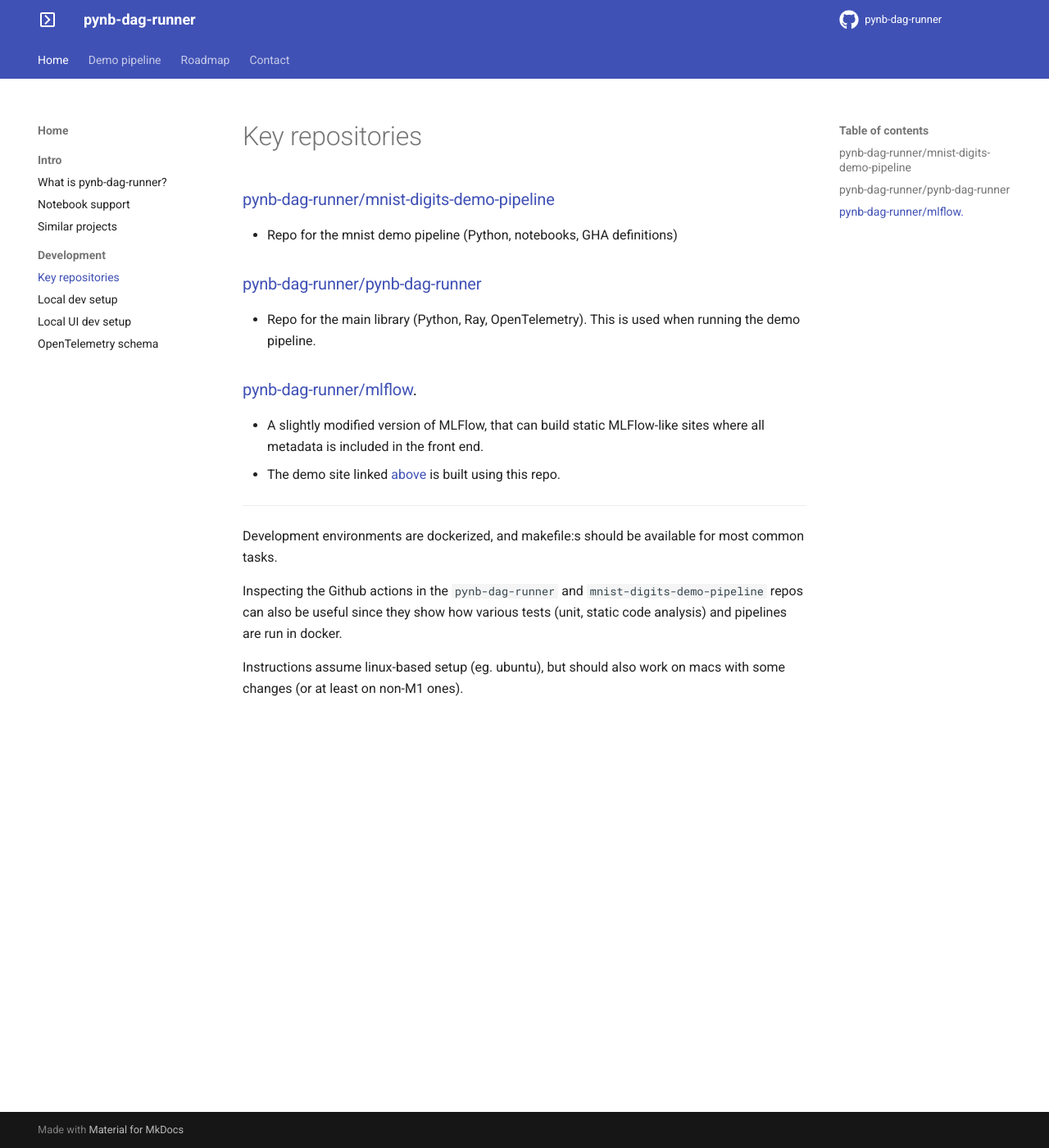
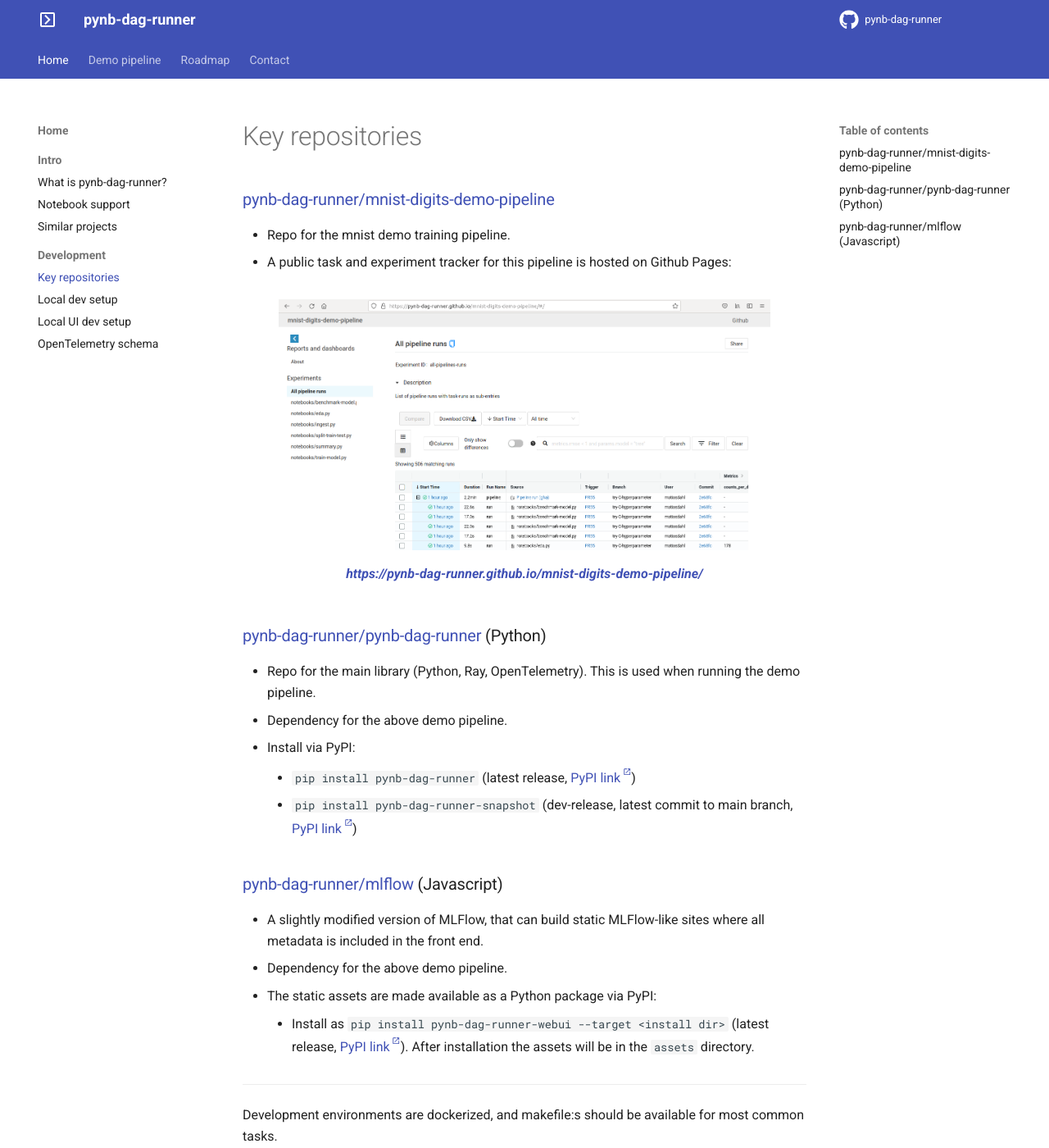
Before and after one commit to composable-logs/composable-logs, an MkDocs documentation site: the page built from docs/docs/dev/index.md, in a window 1280 px wide and 1400 px high. Shown: the whole window at 82% size. Built offline with MkDocs 1.6.1 and Material for MkDocs 9.7.7, drawn with Linux system fonts in a browser that asks for light colours; comment, search, counter and statistics services are not loaded; some of the changed text lies outside the part shown.

Commit message:
docs: update "Key repositories" page; add links to PyPI (#150)

```diff
--- a/docs/docs/dev/index.md
+++ b/docs/docs/dev/index.md
@@ -1,12 +1,28 @@
 ### [pynb-dag-runner/mnist-digits-demo-pipeline](https://github.com/pynb-dag-runner/mnist-digits-demo-pipeline)
- - Repo for the mnist demo pipeline (Python, notebooks, GHA definitions)
+ - Repo for the mnist demo training pipeline.
+ - A public task and experiment tracker for this pipeline is hosted on Github Pages:
+<figure markdown>
+  [![screenshot-task-list.png](../live-demos/mnist-digits-demo-pipeline/screenshot-task-list.png){ width="600"}](https://pynb-dag-runner.github.io/mnist-digits-demo-pipeline/)
+  <figcaption>
+  <b><a href="https://pynb-dag-runner.github.io/mnist-digits-demo-pipeline/">
+  https://pynb-dag-runner.github.io/mnist-digits-demo-pipeline/
+  </a></b>
+  </figcaption>
+</figure>
 
-### [pynb-dag-runner/pynb-dag-runner](https://github.com/pynb-dag-runner/pynb-dag-runner)
+
+### [pynb-dag-runner/pynb-dag-runner](https://github.com/pynb-dag-runner/pynb-dag-runner) (Python)
  - Repo for the main library (Python, Ray, OpenTelemetry). This is used when running the demo pipeline.
+ - Dependency for the above demo pipeline.
+ - Install via PyPI:
+     - `pip install pynb-dag-runner` (latest release, [PyPI link<sup><sup><sub>:material-launch:</sub></sup></sup>](https://pypi.org/project/pynb-dag-runner))
+     - `pip install pynb-dag-runner-snapshot` (dev-release, latest commit to main branch, [PyPI link<sup><sup><sub>:material-launch:</sub></sup></sup>](https://pypi.org/project/pynb-dag-runner-snapshot))
 
-### [pynb-dag-runner/mlflow](https://github.com/pynb-dag-runner/mlflow).
+### [pynb-dag-runner/mlflow](https://github.com/pynb-dag-runner/mlflow) (Javascript)
  - A slightly modified version of MLFlow, that can build static MLFlow-like sites where all metadata is included in the front end.
- - The demo site linked [above](https://pynb-dag-runner.github.io/mnist-digits-demo-pipeline) is built using this repo.
+ - Dependency for the above demo pipeline.
+ - The static assets are made available as a Python package via PyPI:
+     - Install as `pip install pynb-dag-runner-webui --target <install dir>` (latest release, [PyPI link<sup><sup><sub>:material-launch:</sub></sup></sup>](https://pypi.org/project/pynb-dag-runner-webui)). After installation the assets will be in the `assets` directory.
 
 ---
 
@@ -14,4 +30,4 @@
 
 Inspecting the Github actions in the `pynb-dag-runner` and `mnist-digits-demo-pipeline` repos can also be useful since they show how various tests (unit, static code analysis) and pipelines are run in docker.
 
-Instructions assume linux-based setup (eg. ubuntu), but should also work on macs with some changes (or at least on non-M1 ones).
+Instructions assume linux-based setup (eg. Ubuntu), but should also work on macs with some changes (or at least on non-M1 ones).
```
